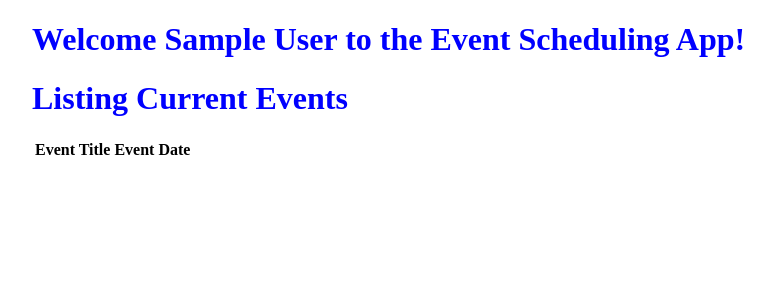
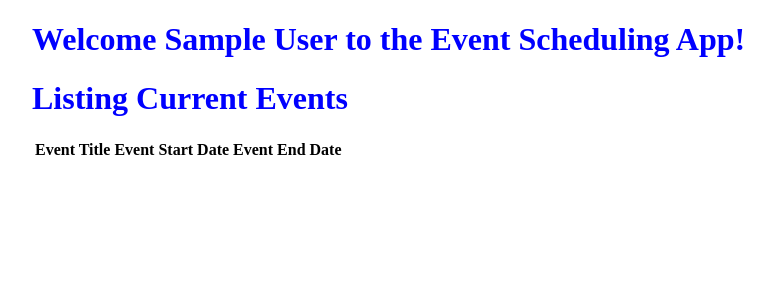
Before and after one commit to telsitamuzi/PythonApp, a Flask app: page /events in a window 1280 px wide. Shown: the part 74-374 px from the top of the page, without its empty margins (6-780 px from the left). Run offline with Flask 2, Linux system fonts and the light colour scheme; the visitor is signed in with stand-in values (Sample User, id 1); data that the repository does not hold is empty.

Commit message:
added start date and end date to events.html

```diff
--- a/templates/events.html
+++ b/templates/events.html
@@ -32,12 +32,14 @@
         <table>
             <tr>
                 <th>Event Title</th>
-                <th>Event Date</th>
+                <th>Event Start Date</th>
+                <th>Event End Date</th>
             </tr>
             {% for event in events %}
             <tr>
-                <td><a href="{{ url_for('get_event', event_id=event.id) }}">{{ event.title }}</a></td>
-                <td>{{ event.date }}</td>
+                <td><a href="{{ url_for('get_event', event_id=event.id) }}">{{ event.event_name }}</a></td>
+                <td>{{ event.start_date }}</td>
+                <td>{{ event.end_date }}</td>
                 <td><a href="{{ url_for('update_event', event_id=event.id)}}">Edit Event Details</a> </td>
 
                 <td>
```
